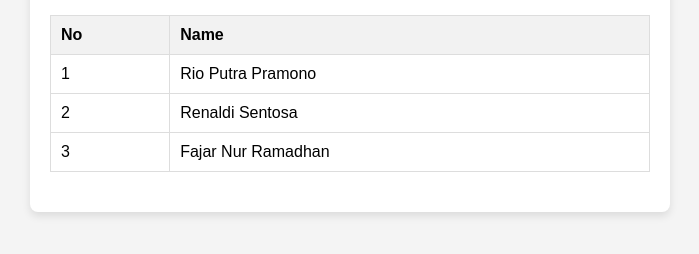
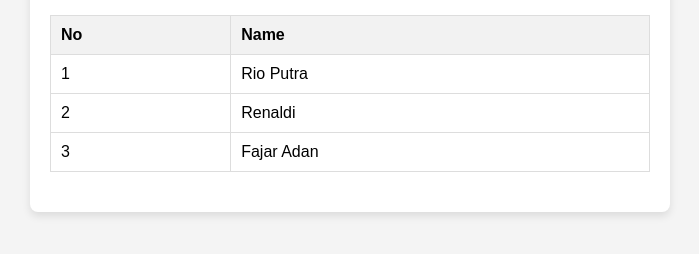
Before and after one commit to Rioputra-ui/Tugas-PBO-, a plain HTML site: page index.html in a window 1280 px wide. Shown: the part 326-580 px from the top of the page, without its empty margins (290-989 px from the left). Drawn offline with Linux system fonts and the light colour scheme.

Commit message:
Update index.html

```diff
--- a/index.html
+++ b/index.html
@@ -49,7 +49,7 @@
 
   <div id="content">
     <h3>Data Table</h3>
-    <!-- Data Table displaying names -->
+    <!-- Updated Data Table -->
     <table>
       <thead>
         <tr>
@@ -60,15 +60,15 @@
       <tbody>
         <tr>
           <td>1</td>
-          <td>Rio Putra Pramono</td>
+          <td>Rio Putra</td>
         </tr>
         <tr>
           <td>2</td>
-          <td>Renaldi Sentosa</td>
+          <td>Renaldi</td>
         </tr>
         <tr>
           <td>3</td>
-          <td>Fajar Nur Ramadhan</td>
+          <td>Fajar Adan</td>
         </tr>
       </tbody>
     </table>
```
